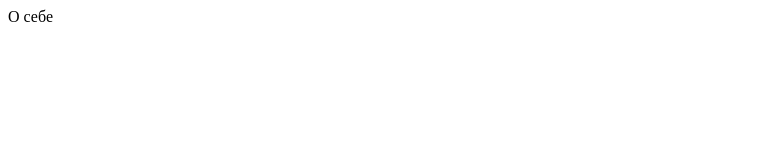
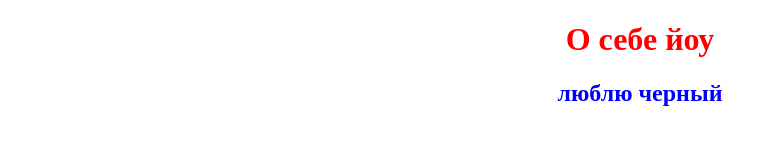
Before and after one commit to volodya52/pract4_trpo, a plain HTML site: page index.html in a window 1280 px wide. Shown: the whole page, without its empty margins (0-777 px from the left). Drawn offline with Linux system fonts and the light colour scheme.

Commit message:
change index.html and style.css

```diff
--- a/index.html
+++ b/index.html
@@ -1 +1,14 @@
-О себе
+<!DOCTYPE html>
+<html lang="en">
+<head>
+    <meta charset="UTF-8">
+    <meta http-equiv="X-UA-Compatible" content="IE=edge">
+    <meta name="viewport" content="width=device-width, initial-scale=1.0">
+    <link rel="stylesheet" href="style.css">
+    <title>Document</title>
+</head>
+<body>
+    <h1 class="h1">О себе йоу</h1>
+    <h2 class="h2">люблю черный</h2>
+</body>
+</html>
--- a/style.css
+++ b/style.css
@@ -1,4 +1,10 @@
 h1{
-    color: aqua;
+    color: red;
     text-align: center;
+    text-size-adjust: 60px;
 }
+h2{
+    color: blue;
+    text-align: center;
+    text-size-adjust: 60px;
+}
```
